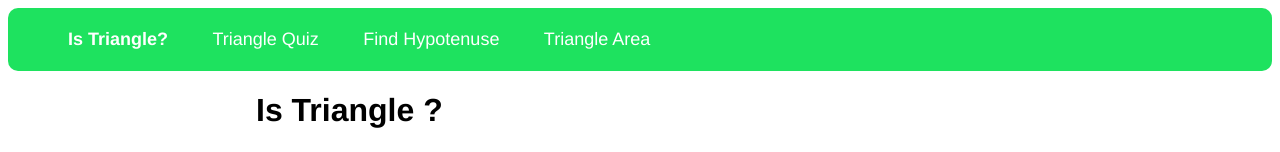
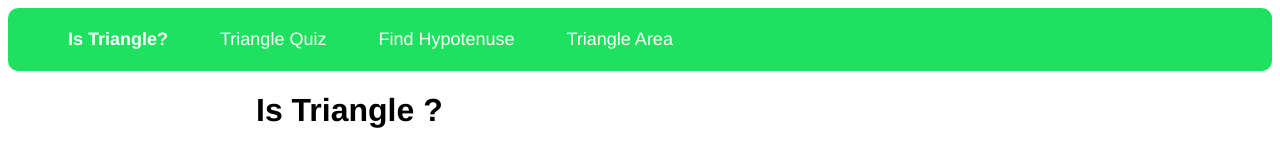
Before and after one commit to amitsaini144/Mark-12-funWithTriangles, a plain HTML site: page index.html in a window 1280 px wide. Shown: the top 152 px of the page. Drawn offline with Linux system fonts and the light colour scheme.

Commit message:
style: fixed nav bar css

```diff
--- a/IsTriangle.css
+++ b/IsTriangle.css
@@ -18,6 +18,12 @@ body{
     border-radius: 10px;
     padding:5px 0px;
     margin-top:0%;
+}
+
+.navigation ul{
+    display: inline-flex;
+    flex-wrap: wrap;
+    gap:12px;
 }
 .container label{
   font-size:bold;
```
